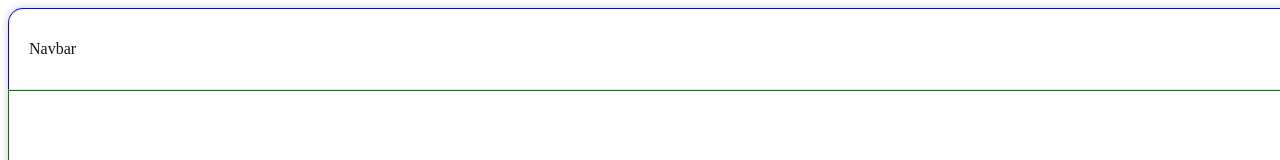
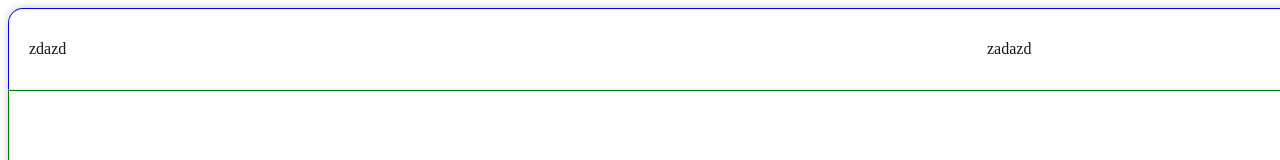
Before and after one commit to PaulDABIN/crazee-burger, a React (Create React App) app: page / in a window 1280 px wide. Shown: the top 160 px of the page. Built offline with nearby package versions, Linux system fonts and the light colour scheme.

Commit message:
Navbar.js > Create NavbarLeft.js and NavbarRight.js

```diff
--- a/src/components/pages/order/Navbar/Navbar.js
+++ b/src/components/pages/order/Navbar/Navbar.js
@@ -1,9 +1,16 @@
 import React from "react"
 import styled from "styled-components"
 import { theme } from "../../../../theme/index"
+import NavbarLeft from "./NavbarLeft"
+import NavbarRight from "./NavbarRight"
 
 export default function Navbar() {
-  return <NavbarStyled>Navbar</NavbarStyled>
+  return (
+    <NavbarStyled>
+      <NavbarLeft />
+      <NavbarRight />
+    </NavbarStyled>
+  )
 }
 
 const NavbarStyled = styled.div`
--- /dev/null
+++ b/src/components/pages/order/Navbar/NavbarLeft.js
@@ -0,0 +1,36 @@
+import React from "react"
+import styled from "styled-components"
+import { theme } from "../../../../theme"
+
+export default function NavbarLeft() {
+  return <NavBarLeftStyled>zdazd</NavBarLeftStyled>
+}
+
+const NavBarLeftStyled = styled.div`
+  /* border: 1px solid red; */
+  max-height: 100%;
+  min-width: 200px;
+  display: flex;
+  align-items: center;
+  cursor: pointer;
+  img {
+    /* border: 1px solid green; */
+    object-fit: contain;
+    object-position: center;
+    height: ${theme.fonts.P6};
+    width: 80px; // for Safari and Firefox
+    margin: 0 5px;
+  }
+  h1 {
+    /* border: 1px solid pink; */
+    display: inline;
+    text-align: center;
+    color: ${theme.colors.primary};
+    font-size: ${theme.fonts.P4};
+    line-height: 1em;
+    font-weight: ${theme.weights.bold};
+    text-transform: uppercase;
+    letter-spacing: 1.5px;
+    font-family: "Amatic SC", cursive;
+  }
+`
--- /dev/null
+++ b/src/components/pages/order/Navbar/NavbarRight.js
@@ -0,0 +1,40 @@
+import React from "react"
+import styled from "styled-components"
+import { theme } from "../../../../theme"
+
+export default function NavbarRight() {
+  return <NavBarRightStyled>zadazd</NavBarRightStyled>
+}
+
+const NavBarRightStyled = styled.div`
+  /* background: lightgreen; */
+  width: auto;
+  min-width: 380px;
+  padding: 10px 20px;
+  display: flex;
+  justify-content: space-between;
+  align-items: center;
+
+  .log-out-icon:visited {
+    text-decoration: none;
+  }
+
+  .toaster {
+    /* border: 1px solid red; */
+    max-width: 300px;
+  }
+
+  .Toastify__toast.Toastify__toast-theme--dark.Toastify__toast--info {
+    background: ${theme.colors.background_black};
+  }
+
+  .body-toast {
+    .Toastify__toast-icon.Toastify--animate-icon.Toastify__zoom-enter {
+      margin-right: 20px;
+      margin-left: 5px;
+    }
+    div {
+      line-height: 1.3em;
+    }
+  }
+`
```
